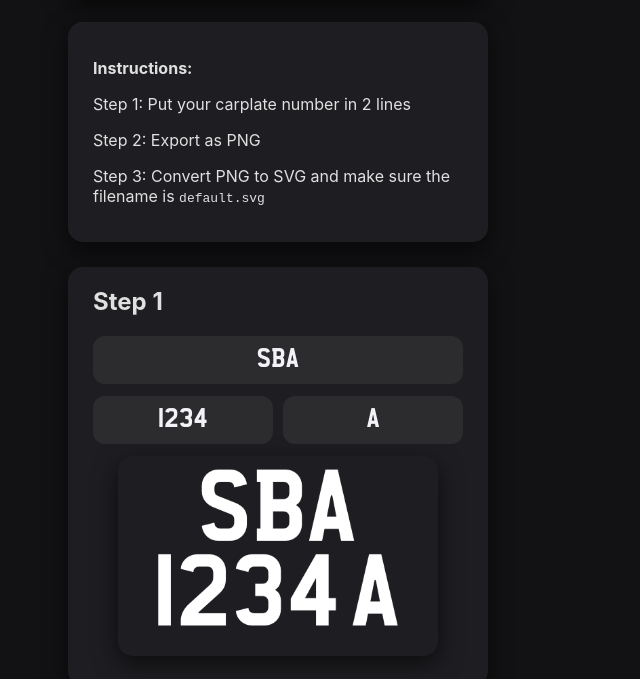
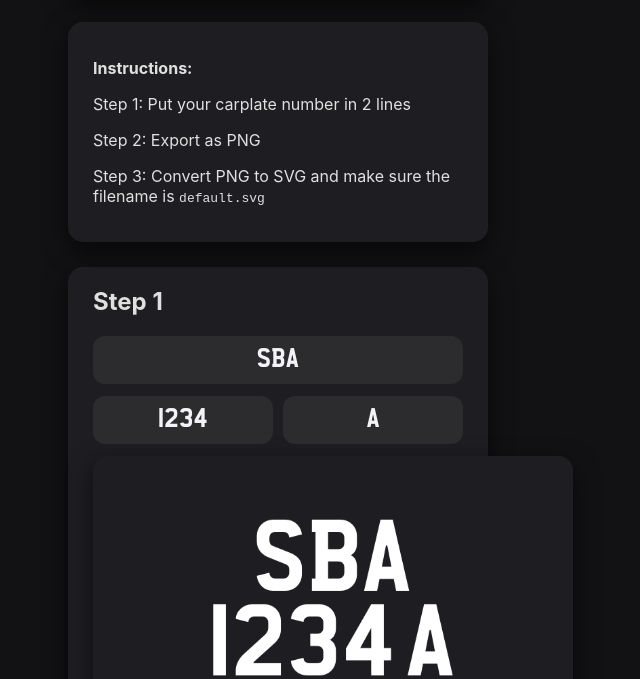
Before and after one commit to jrmleow/sgcarplate-keychain, a plain HTML site: page index.html in a window 1280 px wide. Shown: the part 121-800 px from the top of the page, without its empty margins (362-1002 px from the left). Drawn offline with Linux system fonts and the light colour scheme.

Commit message:
Update index.html

```diff
--- a/index.html
+++ b/index.html
@@ -75,8 +75,8 @@
     canvas {
       display: block;
       margin: 10px auto;
-      width: 320px;
-      height: 200px;
+      width: 480px;  /* keep display size reasonable */
+      height: 300px;
       border-radius: 15px;
       background: #1e1e22;
       box-shadow: 0 8px 24px rgba(0,0,0,0.6);
@@ -145,7 +145,7 @@
     <input id="trackingRange" type="range" min="0" max="100" value="10" />
   </div>
 
-  <canvas id="canvas" width="472" height="295"></canvas>
+  <canvas id="canvas" width="708" height="443"></canvas>
 </section>
 
 <section>
@@ -218,7 +218,6 @@
   }
 
   function update() {
-    // Use hidden slider values as well
     fontSize = parseInt(fontSizeRange.value);
     leading = parseInt(leadingRange.value);
     tracking = parseInt(trackingRange.value);
@@ -244,14 +243,12 @@
     if (!singleLetter.test(val3)) {
       val3 = val3.replace(/[^A-Z]/g, '');
     }
-    // Limit to 1 character
     val3 = val3.slice(0, 1);
     line2Right.value = val3;
 
     drawPreview();
   }
 
-  // Add listeners to update preview and sanitize input
   [line1Input, line2Left, line2Right].forEach(input => {
     input.addEventListener('input', update);
   });
@@ -264,7 +261,6 @@
     a.click();
   });
 
-  // Initial call on load
   window.onload = update;
 </script>
 
```
